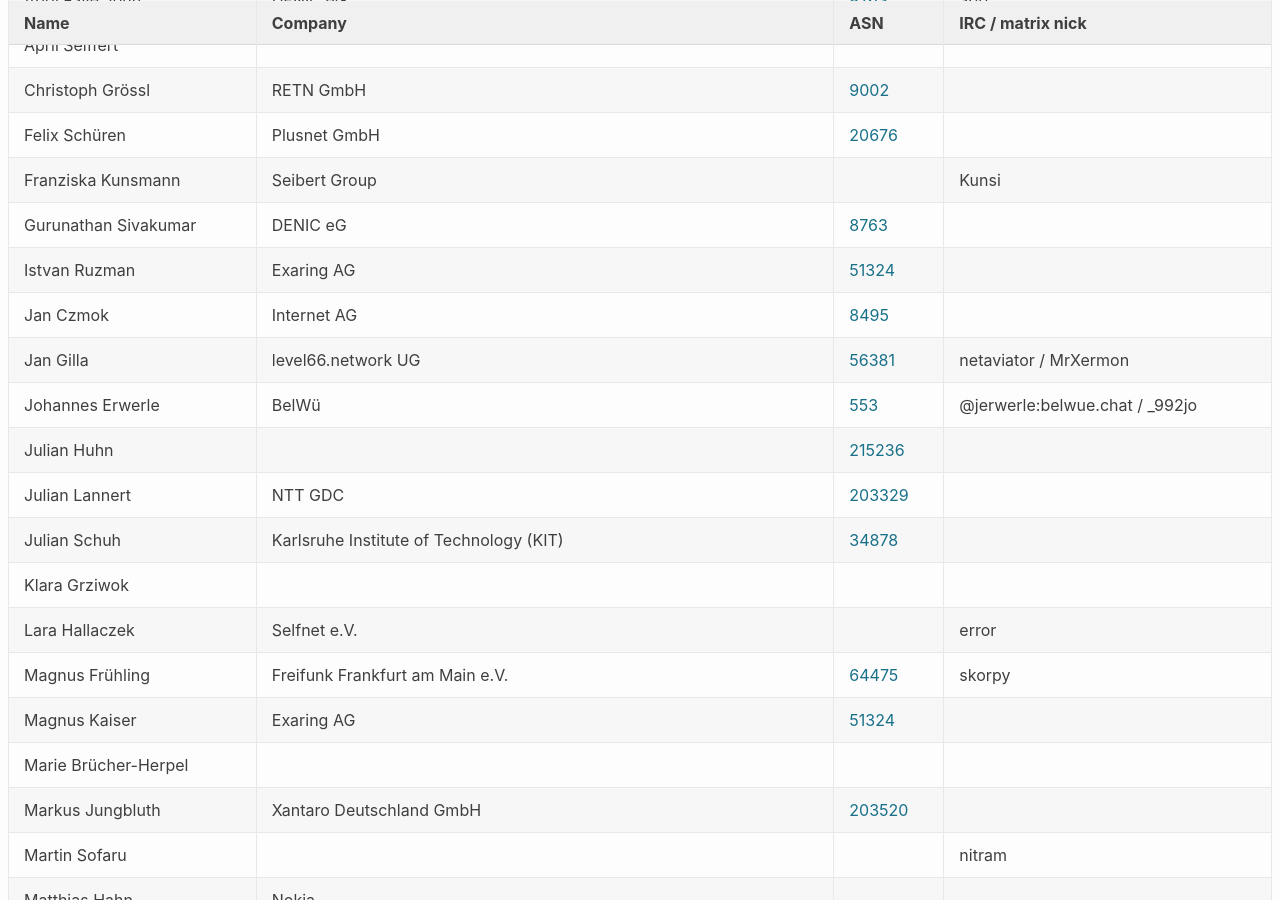
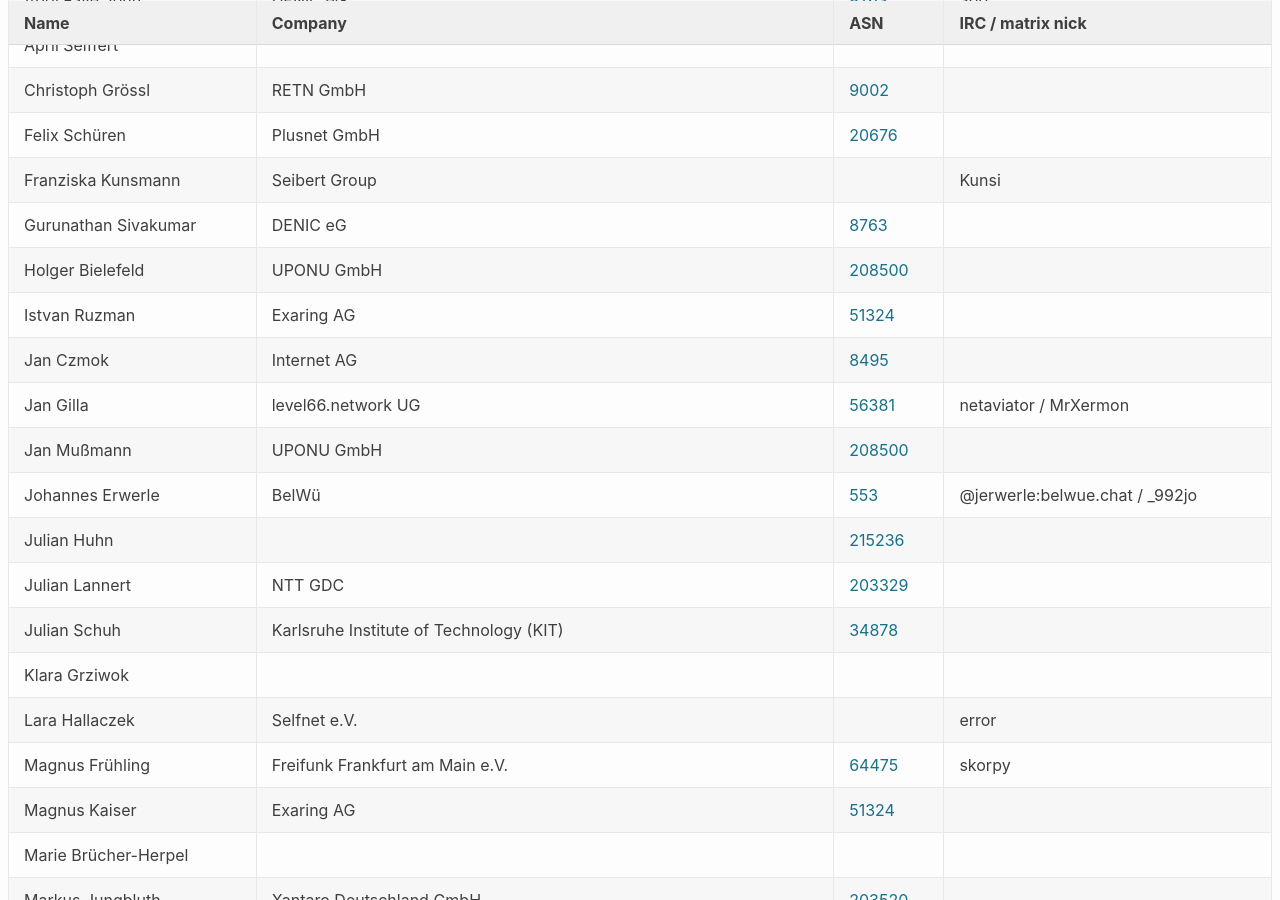
Before and after one commit to denog/pretix-attendeelist, a Jekyll site: the page built from denogmeetup25-01/index.markdown, in a window 1280 px wide and 900 px high, scrolled down 301 px. Built offline with Jekyll 4.4.1, drawn with Linux system fonts in a browser that asks for light colours.

Commit message:
Latest data: Fri Jan 24 13:47:43 UTC 2025

```diff
--- a/_data/attendees_denogmeetup25-01.json
+++ b/_data/attendees_denogmeetup25-01.json
@@ -66,6 +66,12 @@
     "asn": "8763"
   },
   {
+    "name": "Holger Bielefeld",
+    "company": "UPONU GmbH",
+    "irc": null,
+    "asn": "208500"
+  },
+  {
     "name": "Istvan Ruzman",
     "company": "Exaring AG",
     "irc": null,
@@ -82,6 +88,12 @@
     "company": "level66.network UG",
     "irc": "netaviator / MrXermon",
     "asn": "56381"
+  },
+  {
+    "name": "Jan Mußmann",
+    "company": "UPONU GmbH",
+    "irc": null,
+    "asn": "208500"
   },
   {
     "name": "Johannes Erwerle",
```
